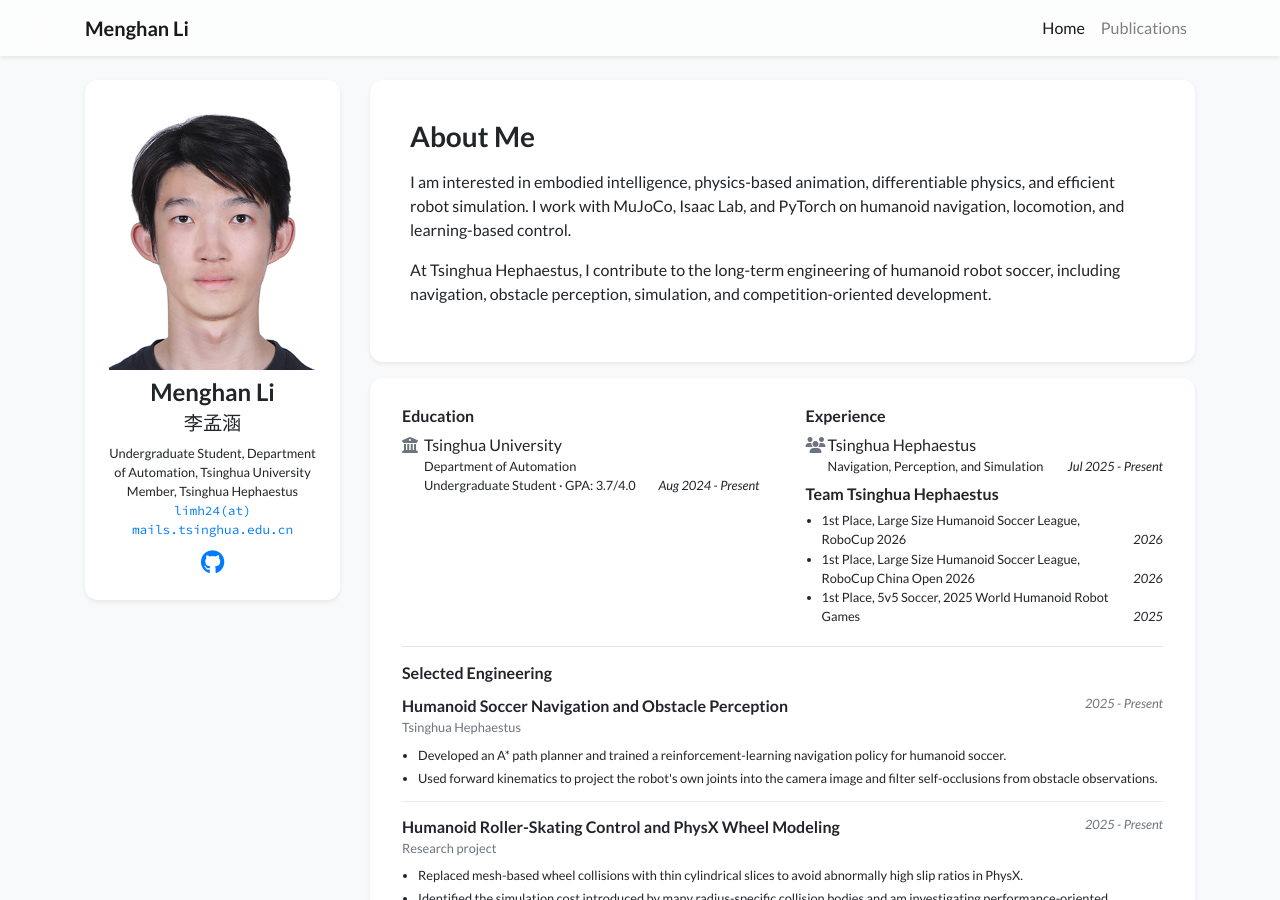
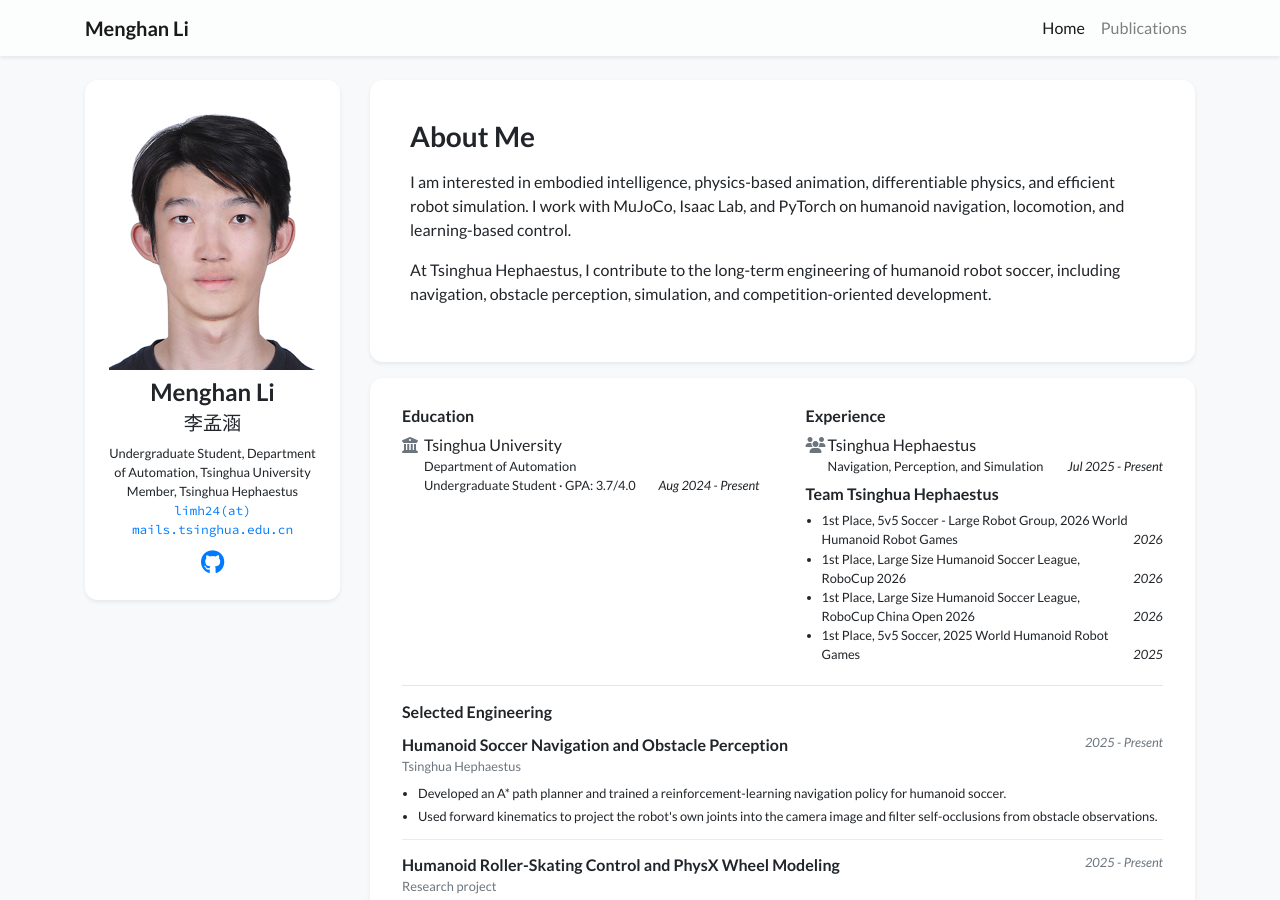
Before and after one commit to zgdllt/zgdllt.github.io, a Jekyll site: the page built from index.html, in a window 1280 px wide and 900 px high. Built offline with Jekyll 4.4.1, drawn with Linux system fonts in a browser that asks for light colours; nearby versions of some CDN libraries; a style sheet for code colours, icons or effects is not loaded.

Commit message:
Add 2026 World Humanoid Robot Games championship

```diff
--- a/_data/profile.yml
+++ b/_data/profile.yml
@@ -79,6 +79,8 @@
 
 awards_title: Team Tsinghua Hephaestus
 awards:
+- name: 1st Place, 5v5 Soccer - Large Robot Group, 2026 World Humanoid Robot Games
+  date: 2026
 - name: 1st Place, Large Size Humanoid Soccer League, RoboCup 2026
   date: 2026
 - name: 1st Place, Large Size Humanoid Soccer League, RoboCup China Open 2026
```
